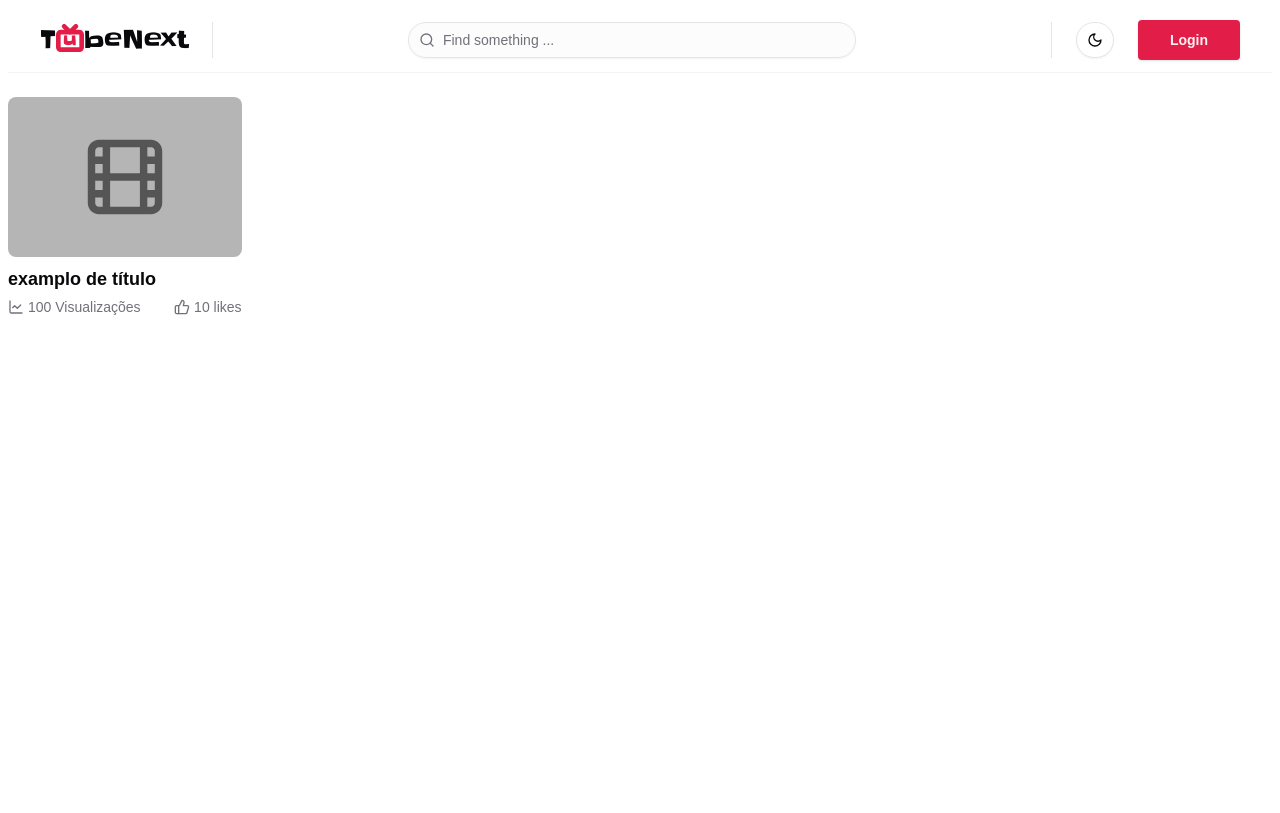
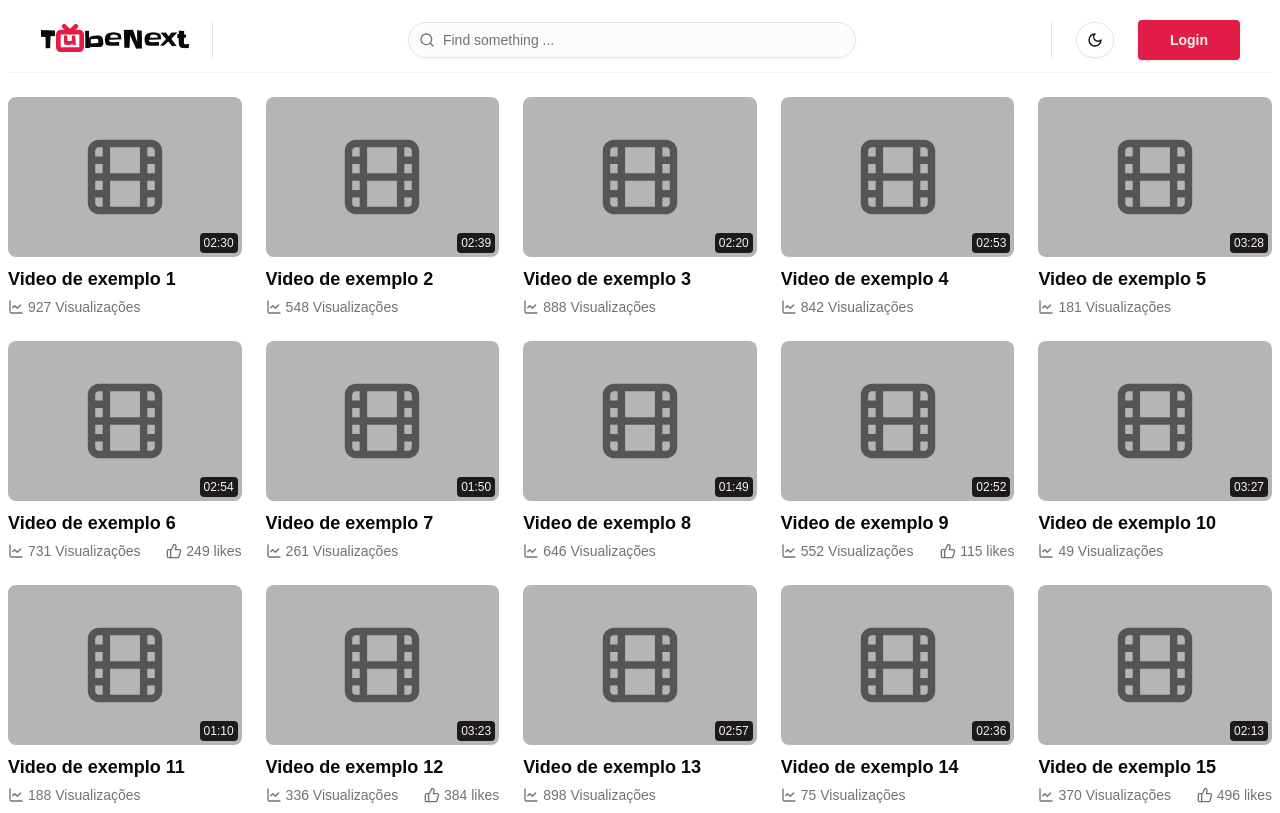
Before and after one commit to FranciscoYlderlan/Tube-Next, a Next.js app: page / in a window 1280 px wide. Built offline with nearby package versions, Linux system fonts and the light colour scheme; what fluid-tailwind would draw is missing.

Commit message:
✨ feat: Add video list component

```diff
--- a/src/app/page.tsx
+++ b/src/app/page.tsx
@@ -1,12 +1,21 @@
+import { Suspense } from 'react';
+
 import { Header } from '@/components/header';
-import { VideoCard } from '@/components/video-card';
+import VideoCardSkeleton from '@/components/video-card-skeleton';
+import { VideoList } from '@/components/video-list';
 
 export default function Home() {
   return (
     <div className="p-2">
       <Header />
       <div className="grid grid-cols-1 gap-6 sm:grid-cols-3 md:grid-cols-4 lg:grid-cols-5">
-        <VideoCard title="examplo de título" views={100} likes={10} />
+        <Suspense
+          fallback={new Array(15).fill(null).map((_, index) => (
+            <VideoCardSkeleton key={index} />
+          ))}
+        >
+          <VideoList />
+        </Suspense>
       </div>
     </div>
   );
--- a/src/components/video-card.tsx
+++ b/src/components/video-card.tsx
@@ -1,14 +1,16 @@
 import { ChartLine, ThumbsUp } from 'lucide-react';
 import Image from 'next/image';
-import { title } from 'process';
 
 import thumbnailPlaceholder from '../../public/thumbnail-placeholder.svg';
+import { VideoCardDurationLabel } from './video-card-duration-label';
 
 export type videoCardProps = {
+  id: string;
   title: string;
   thumbnail?: string;
   views: number;
   likes?: number;
+  duration: number;
   orientation?: 'vertical' | 'horizontal';
 };
 
@@ -17,8 +19,9 @@ export function VideoCard({
   thumbnail = thumbnailPlaceholder,
   views,
   likes,
+  duration,
   orientation = 'vertical',
-}: videoCardProps) {
+}: Omit<videoCardProps, 'id'>) {
   const flexDirection = orientation === 'vertical' ? 'flex-col' : 'flex-row';
   const imageSize = orientation === 'vertical' ? 'w-full h-40' : 'w-5/12 h-24';
 
@@ -33,6 +36,7 @@ export function VideoCard({
           sizes="100%"
           className="rounded-lg object-cover"
         />
+        <VideoCardDurationLabel duration={duration} />
       </div>
       <div>
         <h3 className="text-lg font-semibold text-foreground">{title}</h3>
--- /dev/null
+++ b/src/components/video-list.tsx
@@ -0,0 +1,36 @@
+import { VideoCard, videoCardProps } from './video-card';
+
+async function getFakeVideos() {
+  return new Promise<videoCardProps[]>((resolve) => {
+    const fakeVideos: videoCardProps[] = Array.from({ length: 15 }, (_, i) => ({
+      id: i + '',
+      title: `Video de exemplo ${i + 1}`,
+      thumbnail: undefined,
+      views: Math.floor(Math.random() * 1000),
+      likes: Math.random() > 0.5 ? Math.floor(Math.random() * 500) : undefined,
+      duration: Math.floor(Math.random() * 150) + 60,
+      orientation: undefined,
+    }));
+
+    setTimeout(() => resolve(fakeVideos), 3000);
+  });
+}
+
+export async function VideoList() {
+  const videos = await getFakeVideos();
+  return (
+    // <div className="grid grid-cols-1 gap-6 sm:grid-cols-3 md:grid-cols-4 lg:grid-cols-5">
+    videos.map(({ id, title, duration, views, likes }) => {
+      return (
+        <VideoCard
+          key={id}
+          title={title}
+          duration={duration}
+          views={views}
+          likes={likes}
+        />
+      );
+    })
+    // </div>
+  );
+}
```
